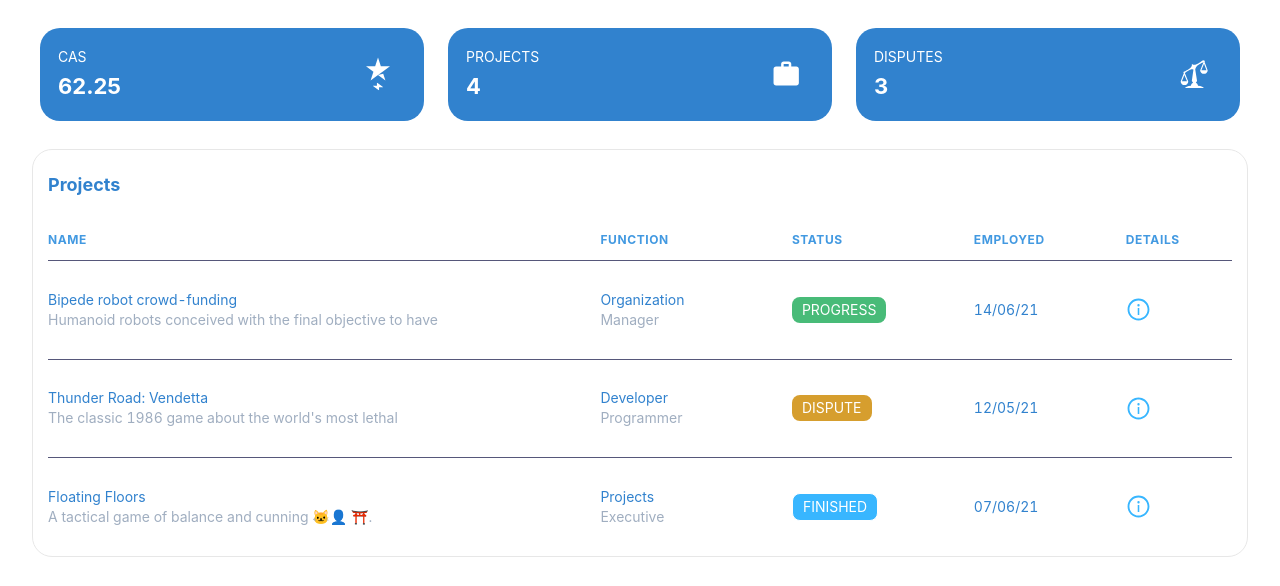
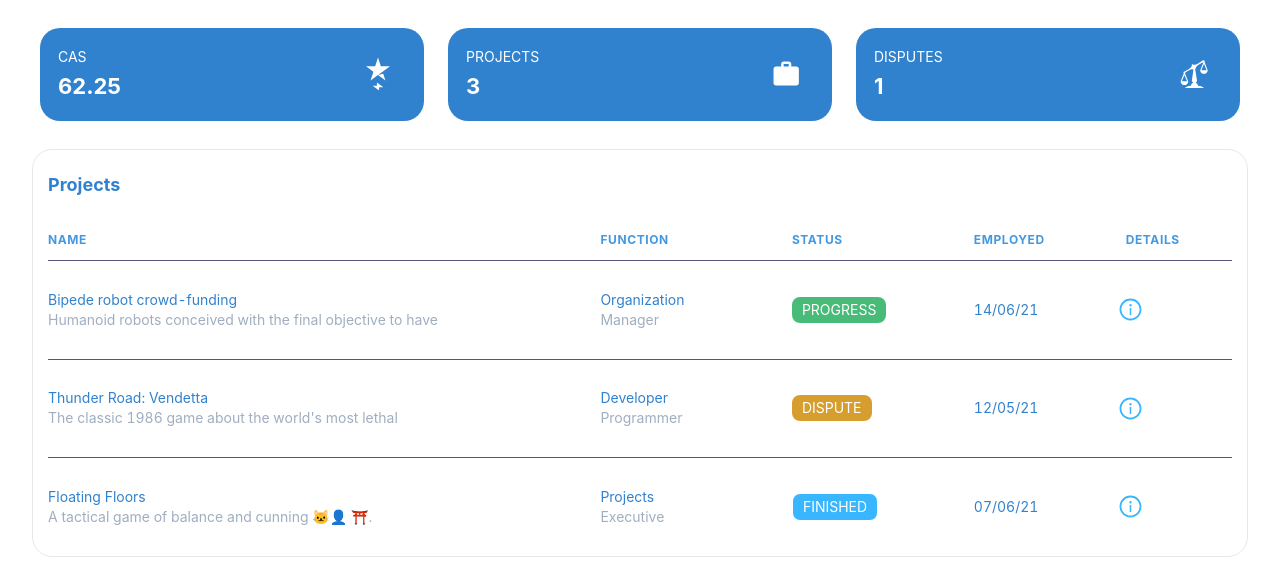
Before and after one commit to athena-labz/athena-frontend, a Next.js app: page /profile in a window 1280 px wide. Shown: the part 304-890 px from the top of the page. Built offline with nearby package versions, Linux system fonts and the light colour scheme.

Commit message:
fix details icon styles

```diff
--- a/components/Tables/TablesTableRow.js
+++ b/components/Tables/TablesTableRow.js
@@ -45,6 +45,7 @@ function TablesTableRow(props) {
   const textColor = useColorModeValue("gray.700", "white");
   const bgStatus = useColorModeValue("gray.400", "#1a202c");
   const colorStatus = useColorModeValue("white", "gray.400");
+  const [colorState, setColorState] = React.useState(true);
 
   const get_status_bg = (status) => {
     switch (status) {
@@ -129,9 +130,18 @@ function TablesTableRow(props) {
           {date}
         </Text>
       </Td>
-      <Td  border={lastItem ? "none" : null} borderBottomColor='#56577A' style={{"&:hover .infoButton":{color:"red"}}} >
+      <Td
+        border={lastItem ? "none" : null}
+        cursor={"pointer"}
+        borderBottomColor='#56577A'
+        p={4}
+      >
         <NextLink href={link}>
-          <AiOutlineInfoCircle size={25} color="#38b6ff" className="infoButton" />
+          <AiOutlineInfoCircle
+            size={25}
+            color={colorState ? "#38b6ff" : "#0b7cbd"}
+            onMouseOver={e => { setColorState(!colorState) }}
+            onMouseLeave={e => { setColorState(!colorState) }} />
         </NextLink>
       </Td>
     </Tr>
--- a/pages/profile.tsx
+++ b/pages/profile.tsx
@@ -210,7 +210,7 @@ function Profile() {
                     PROJECTS
                   </Text>
                   <Text color='#fff' fontSize='22px' fontWeight='bold'>
-                    4
+                    3
                   </Text>
                 </Flex>
                 <IconBox bg='brand.200' w='56px' h='56px' direction='column'>
@@ -229,7 +229,7 @@ function Profile() {
                     DISPUTES
                   </Text>
                   <Text color='#fff' fontSize='22px' fontWeight='bold'>
-                    3
+                    1
                   </Text>
                 </Flex>
                 <IconBox bg='brand.200' w='56px' h='56px' direction='column'>
@@ -287,6 +287,7 @@ function Profile() {
               {tablesTableData.map((row, index, arr) => {
                 return (
                   <TablesTableRow
+                    key={row.name}
                     name={row.name}
                     email={row.email}
                     subdomain={row.subdomain}
```
